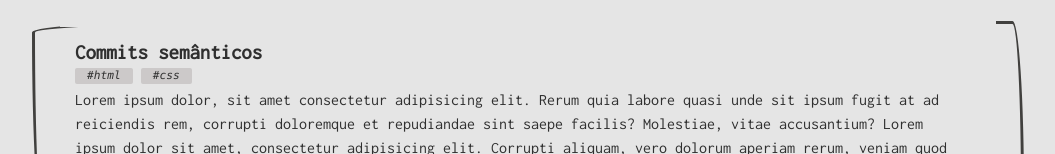
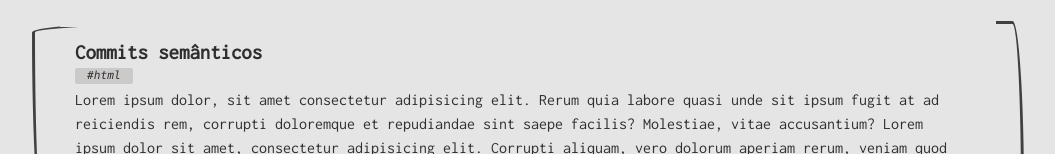
Before and after one commit to arttturslv/Website-Artttur, a React (Vite) app: page /b-log in a window 1280 px wide. Shown: the part 183-337 px from the top of the page, without its empty margins (108-1163 px from the left). Built offline with nearby package versions, Linux system fonts and the light colour scheme.

Commit message:
fix(wip) - change to force new deploy

```diff
--- a/src/pages/Blog.jsx
+++ b/src/pages/Blog.jsx
@@ -24,7 +24,7 @@ export default function Blog({ theme, setTheme }) {
             <Post
               title='Commits semânticos'
               text={'Lorem ipsum dolor, sit amet consectetur adipisicing elit. Rerum quia labore quasi unde sit ipsum fugit at ad reiciendis rem, corrupti doloremque et repudiandae sint saepe facilis? Molestiae, vitae accusantium? Lorem ipsum dolor sit amet, consectetur adipisicing elit. Corrupti aliquam, vero dolorum aperiam rerum, veniam quod accusamus minus temporibus doloribus, minima consequuntur fugit. Quidem nisi iste labore quae veritatis beatae. Lorem, ipsum dolor sit amet consectetur adipisicing elit. Similique illum ab minima distinctio vel libero veritatis saepe, totam, reprehenderit, consequatur accusamus. Aspernatur beatae perferendis architecto consequuntur velit odio iure veniam!'}
-              tags={['html', 'css']} />
+              tags={['html']} />
             <Post
               title='Commits semânticos'
               text={'Lorem ipsum dolor, sit amet consectetur adipisicing elit. Rerum quia labore quasi unde sit ipsum fugit at ad reiciendis rem, corrupti doloremque et repudiandae sint saepe facilis? Molestiae, vitae accusantium? Lorem ipsum dolor sit amet, consectetur adipisicing elit. Corrupti aliquam, vero dolorum aperiam rerum, veniam quod accusamus minus temporibus doloribus, minima consequuntur fugit. Quidem nisi iste labore quae veritatis beatae. Lorem, ipsum dolor sit amet consectetur adipisicing elit. Similique illum ab minima distinctio vel libero veritatis saepe, totam, reprehenderit, consequatur accusamus. Aspernatur beatae perferendis architecto consequuntur velit odio iure veniam!'}
```
